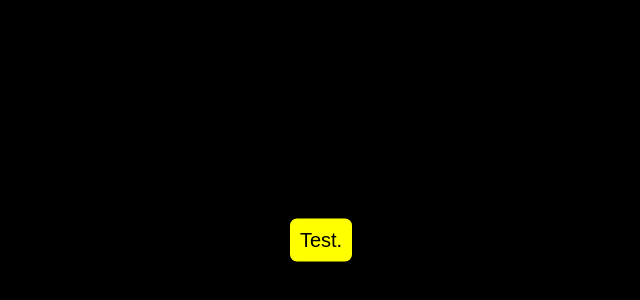
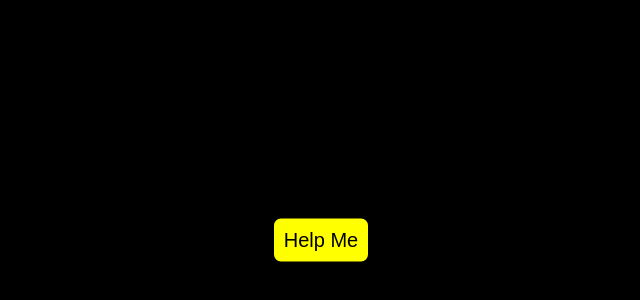
Before and after one commit to Richcholo/help, a plain HTML site: page index.html in a window 1280 px wide. Shown: the part 160-460 px from the top of the page, without its empty margins (319-959 px from the left). Drawn offline with Linux system fonts and the light colour scheme.

Commit message:
Update index.html

```diff
--- a/index.html
+++ b/index.html
@@ -8,7 +8,7 @@
 </head>
 <body>
 	<div class="troll">
-		<button id="buttontest"">Test.</button>
+		<button id="buttontest"">Help Me</button>
 	<audio controls hidden id="song">
 		<source src="roll.mp3" type="audio/mpeg">
 			Your browser does not support the audio element.
```
